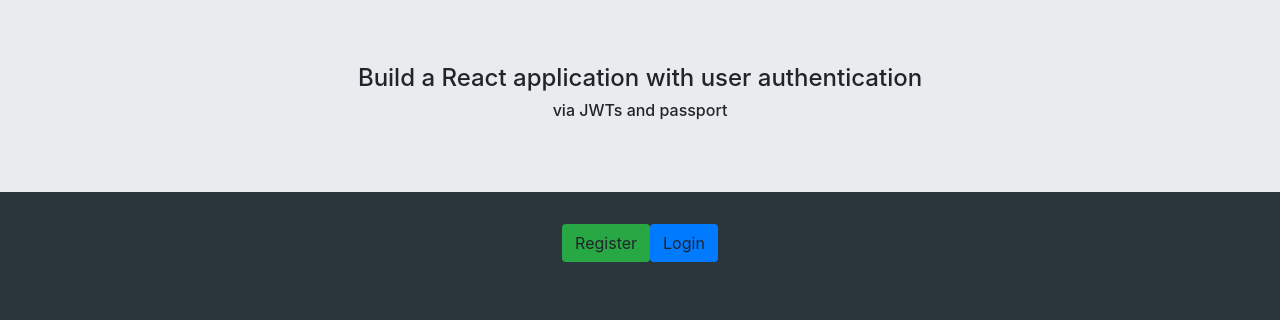
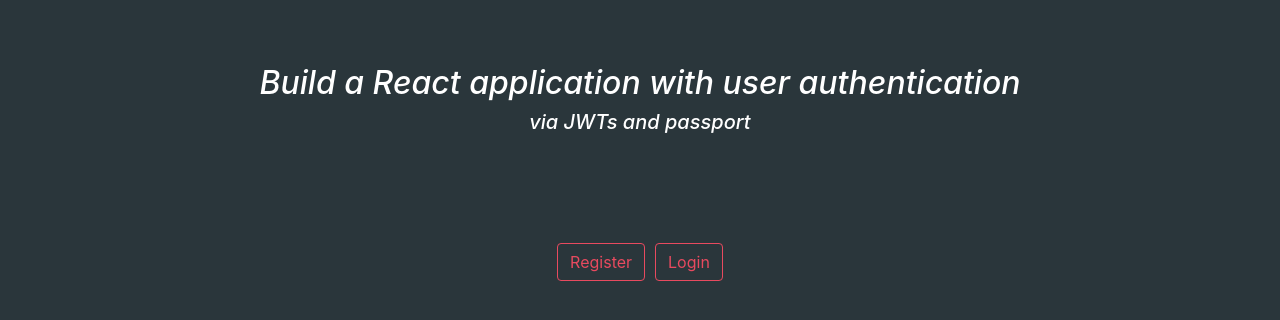
Before and after one commit to ksentak/omega-app, a React (Create React App) app in the folder client/: page / in a window 1280 px wide. Shown: the top 320 px of the page. Built offline with nearby package versions, Linux system fonts and the light colour scheme.

Commit message:
Styling of login and register buttons

```diff
--- a/client/src/components/layout/Landing.js
+++ b/client/src/components/layout/Landing.js
@@ -7,18 +7,18 @@ class Landing extends Component {
 		return (
 			<div className="container col-12 m-0 p-0">
 				<div className="jumbotron jumbotron-fluid">
-					<h4 className="text-center">Build a React application with user authentication</h4>
-					<h6 className="text-center">via JWTs and passport</h6>
+					<h2 className="text-center">Build a React application with user authentication</h2>
+					<h5 className="text-center">via JWTs and passport</h5>
 				</div>
 
 				{/* Links to Register & Login */}
 				<div className="row">
 					<div className="col-sm-10 offset-1 text-center">
 						{/* Register */}
-						<Link to="/register" className="btn bg-success">Register</Link>
+						<Link to="/register" className="btn registerButton">Register</Link>
 
 						{/* Login */}
-						<Link to="/login" className="btn bg-primary">Login</Link>
+						<Link to="/login" className="btn loginButton">Login</Link>
 					</div>
 				</div>
 			</div>
--- a/client/src/components/layout/style.css
+++ b/client/src/components/layout/style.css
@@ -0,0 +1,31 @@
+.jumbotron {
+	background-color: #2a363b;
+	color: white;
+	font-style: italic;
+}
+
+.registerButton {
+	background-color: #2a363b;
+	border: 1px solid #e84a5f;
+	color: #e84a5f;
+	margin: 5px;
+}
+
+.registerButton:hover {
+	background-color: white;
+	color:#e84a5f;
+	border: 1px solid #e84a5f;
+}
+
+.loginButton {
+	background-color: #2a363b;
+	border: 1px solid #e84a5f;
+	color: #e84a5f;
+	margin: 5px;
+}
+
+.loginButton:hover {
+	background-color: white;
+	color:#e84a5f;
+	border: 1px solid #e84a5f;
+}
```
